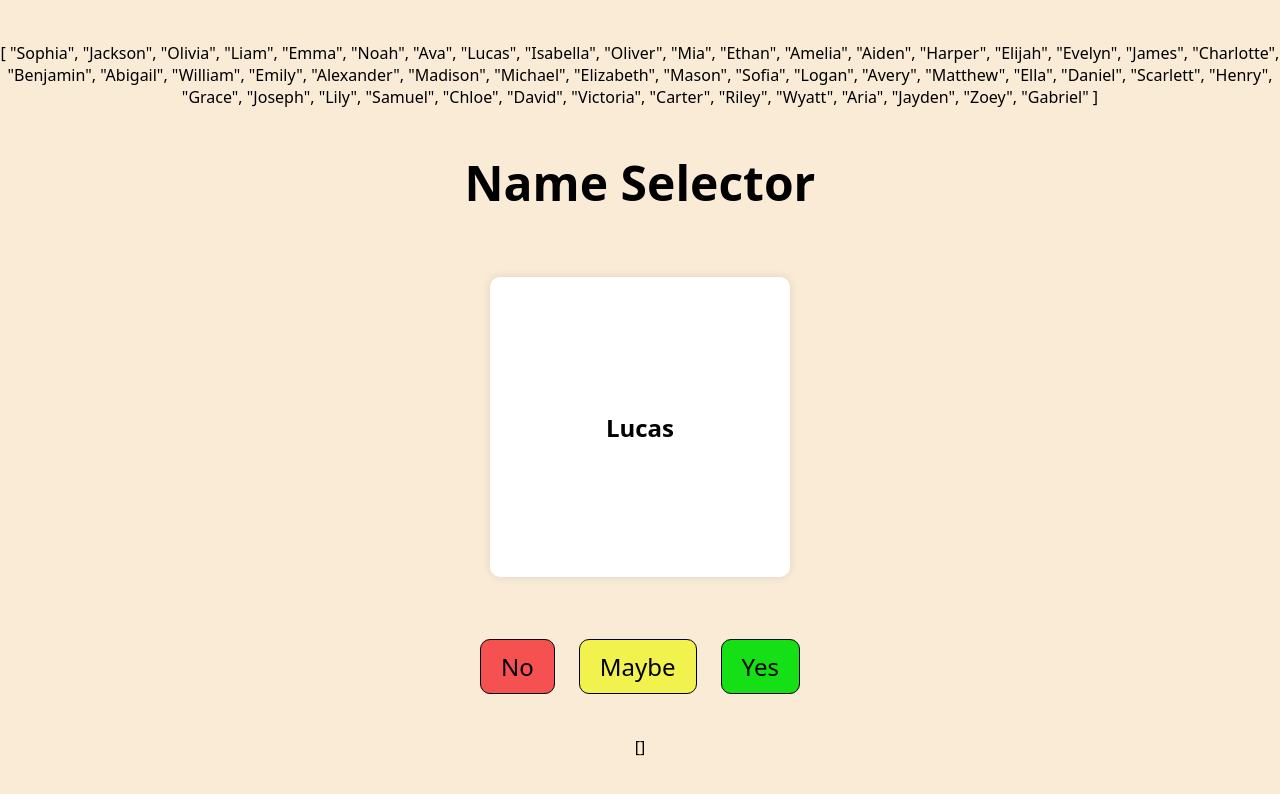
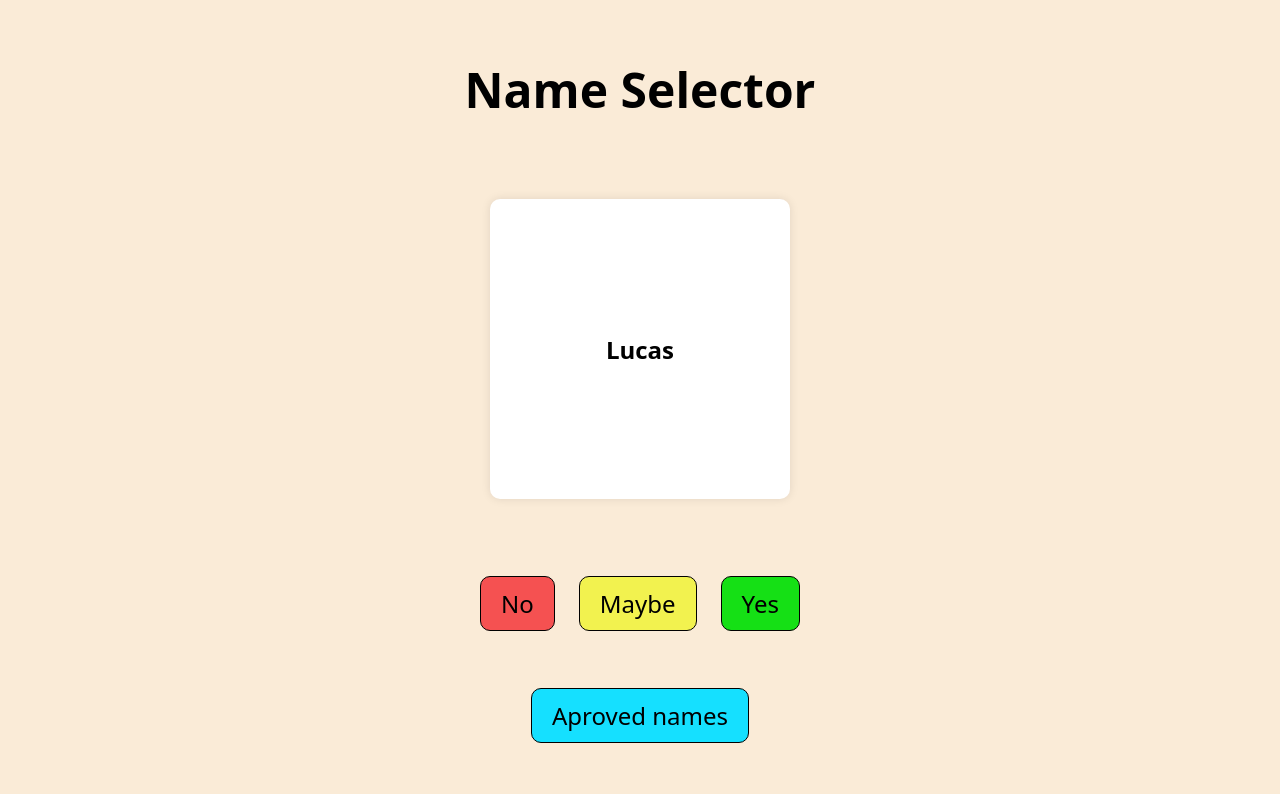
Before and after one commit to totisama/names-selector, a React (Vite) app: page / in a window 1280 px wide. Shown: the top 794 px of the page. Built offline with nearby package versions, Linux system fonts and the light colour scheme; the HTML template or start-up script is replaced by a standard one.

Commit message:
WIP: display approved names

```diff
--- a/src/App.css
+++ b/src/App.css
@@ -25,6 +25,10 @@
   text-align: center;
   justify-content: center;
   align-items: center;
+}
+
+.approvedNames {
+  flex-direction: column;
 }
 
 .name {
@@ -75,3 +79,7 @@ button:hover {
   background-color: rgb(255, 255, 0);
   scale: 1.1;
 }
+
+.approved {
+  background-color: rgb(21, 224, 255);
+}
--- a/src/App.tsx
+++ b/src/App.tsx
@@ -1,10 +1,11 @@
 import { useEffect, useRef, useState } from 'react'
+import { NAMES_LIST } from './consts'
 import './App.css'
-import { NAMES_LIST } from './consts'
 
 function App () {
   const [currentName, setCurrentName] = useState('')
   const [acceptedNames, setAcceptedNames] = useState<string[]>([])
+  const [showApprovedNames, setShowApprovedNames] = useState<boolean>(false)
   const names = useRef(NAMES_LIST)
 
   const getRandomName = () => {
@@ -36,21 +37,36 @@ function App () {
     getRandomName()
   }
 
+  const displayNames = () => {
+    setShowApprovedNames(!showApprovedNames)
+  }
+
   useEffect(getRandomName, [])
 
   return (
     <main className='main'>
-      {JSON.stringify(names.current, null, 2)}
+      {/* {JSON.stringify(names.current, null, 2)} */}
       <h1 className='title'>Name Selector</h1>
-      <div className='card'>
-        <h2 className='name'>{currentName}</h2>
-      </div>
+      {showApprovedNames
+        ? (<div className='card approvedNames'>
+            <h2>Approved Names</h2>
+            <ul>
+              {acceptedNames.map((name, index) => (
+                <li key={index}>{name}</li>
+              ))}
+            </ul>
+          </div>)
+        : (<div className='card'>
+            <h2 className='name'>{currentName}</h2>
+          </div>)
+      }
       <div className='buttonsContainer'>
         <button className='no' onClick={discardName}>No</button>
         <button className='maybe' onClick={getRandomName}>Maybe</button>
         <button className='yes' onClick={acceptName}>Yes</button>
       </div>
-      {JSON.stringify(acceptedNames, null, 2)}
+      <button className='approved' onClick={displayNames}>Aproved names</button>
+      {/* {JSON.stringify(acceptedNames, null, 2)} */}
     </main>
   )
 }
```
